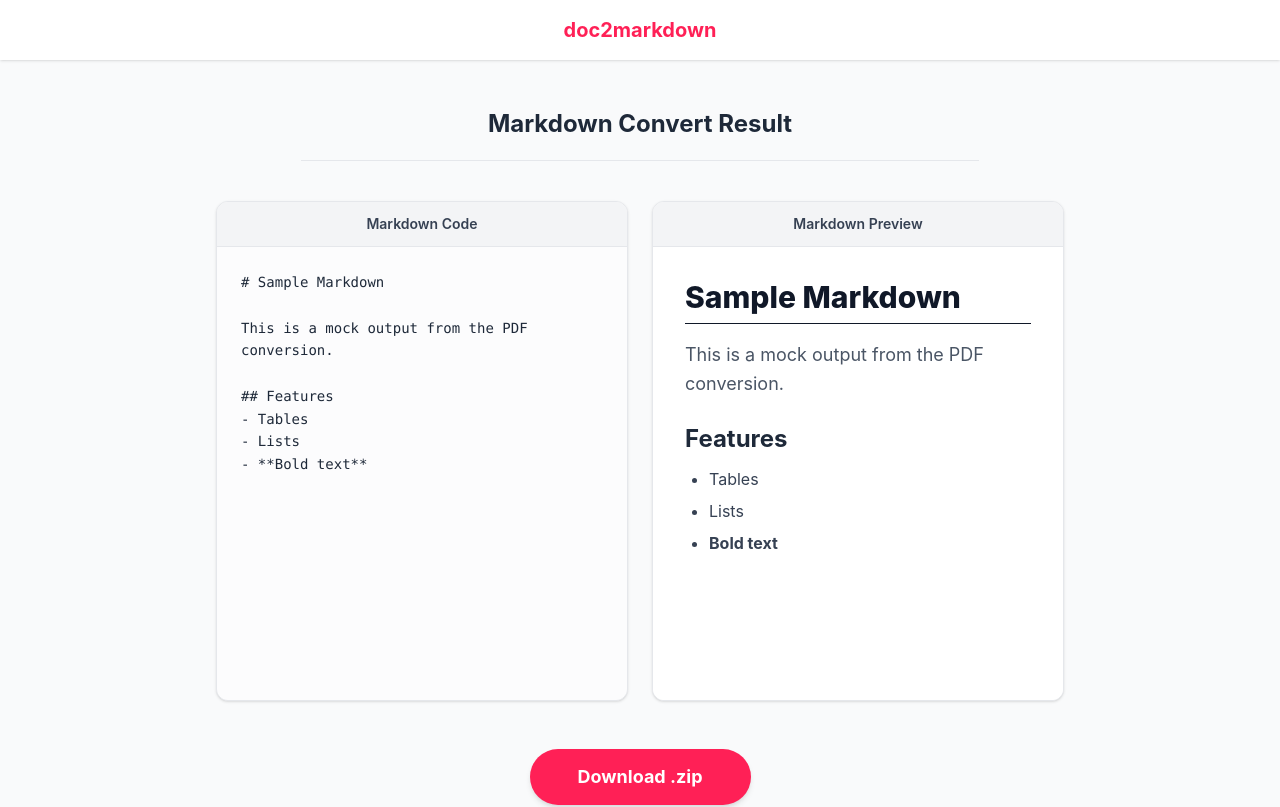
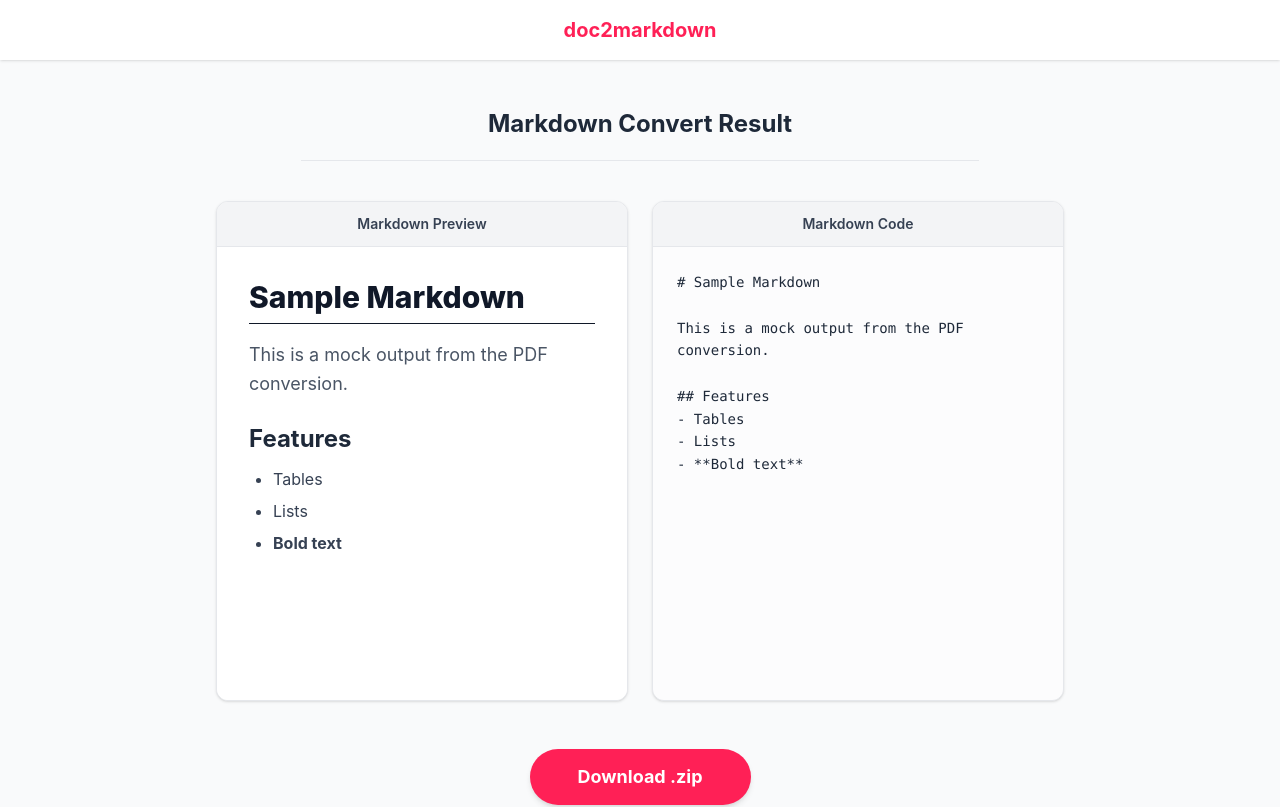
Before and after one commit to knu-doc-ai/doc2markdown_FE, a React (Vite) app: page /result in a window 1280 px wide. Shown: the top 807 px of the page. Built offline with nearby package versions, Linux system fonts and the light colour scheme.

Commit message:
refactor : 결과 페이지 수정

```diff
--- a/src/pages/Result.tsx
+++ b/src/pages/Result.tsx
@@ -21,17 +21,7 @@ This is a mock output from the PDF conversion.
 
       {/* 2. Split Code & Preview View */}
       <div className="w-full grid grid-cols-1 md:grid-cols-2 gap-6 mb-12 h-[500px]">
-        {/* Left pane: Markdown Code */}
-        <div className="flex flex-col h-full bg-white border border-gray-200 rounded-xl overflow-hidden shadow-sm">
-          <div className="bg-gray-100 p-3 border-b border-gray-200 font-semibold text-gray-700 text-sm text-center">
-            Markdown Code
-          </div>
-          <div className="p-6 flex-1 overflow-auto bg-gray-50/50 text-sm text-gray-800 font-mono whitespace-pre-wrap leading-relaxed outline-none">
-            {dummyMarkdown}
-          </div>
-        </div>
-
-        {/* Right pane: Markdown Preview */}
+        {/* Left pane: Markdown Preview */}
         <div className="flex flex-col h-full bg-white border border-gray-200 rounded-xl overflow-hidden shadow-sm">
           <div className="bg-gray-100 p-3 border-b border-gray-200 font-semibold text-gray-700 text-sm text-center">
             Markdown Preview
@@ -54,6 +44,16 @@ This is a mock output from the PDF conversion.
             </ul>
           </div>
         </div>
+
+        {/* Right pane: Markdown Code */}
+        <div className="flex flex-col h-full bg-white border border-gray-200 rounded-xl overflow-hidden shadow-sm">
+          <div className="bg-gray-100 p-3 border-b border-gray-200 font-semibold text-gray-700 text-sm text-center">
+            Markdown Code
+          </div>
+          <div className="p-6 flex-1 overflow-auto bg-gray-50/50 text-sm text-gray-800 font-mono whitespace-pre-wrap leading-relaxed outline-none">
+            {dummyMarkdown}
+          </div>
+        </div>
       </div>
 
       {/* 3. Action Buttons */}
```
